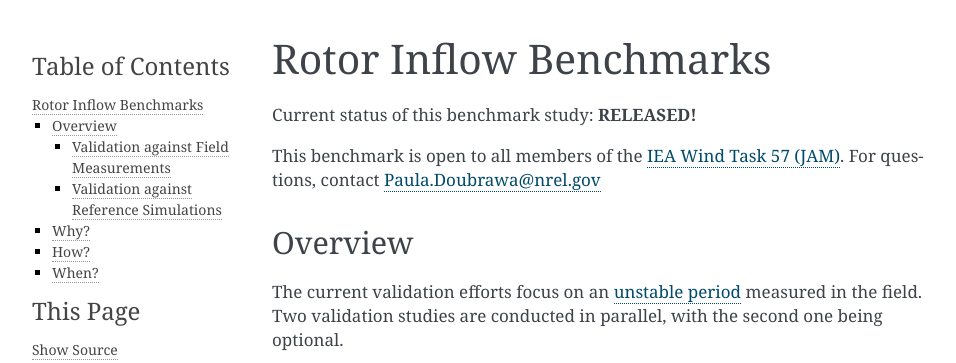
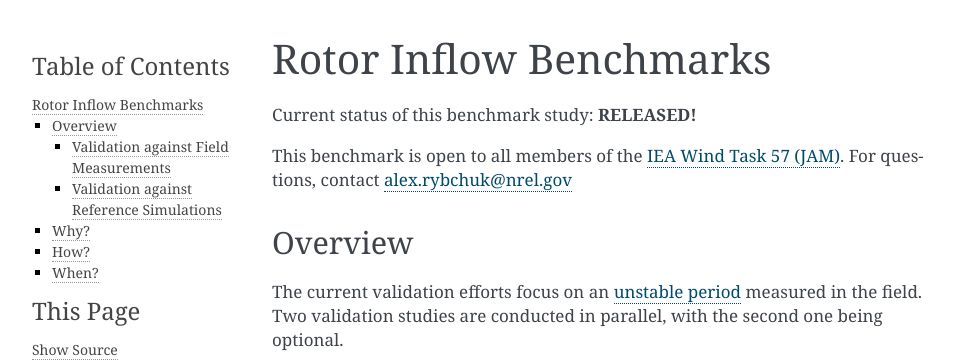
Before and after one commit to rybchuk/rotor_inflow_benchmark, a Sphinx documentation site: the page built from docs/index.rst, in a window 1280 px wide and 900 px high. Shown: the top 363 px of the window, without its empty margins (148-1104 px from the left). Built offline with Sphinx 7.4.7, drawn with Linux system fonts in a browser that asks for light colours.

Commit message:
update contact email

```diff
--- a/docs/index.rst
+++ b/docs/index.rst
@@ -12,7 +12,7 @@ Rotor Inflow Benchmarks
 
 Current status of this benchmark study: **RELEASED!**
 
-This benchmark is open to all members of the `IEA Wind Task 57 (JAM) <https://iea-wind.org/task57/>`_. For questions, contact Paula.Doubrawa@nrel.gov
+This benchmark is open to all members of the `IEA Wind Task 57 (JAM) <https://iea-wind.org/task57/>`_. For questions, contact alex.rybchuk@nrel.gov
 
 Overview
 ^^^^^^^^
```
